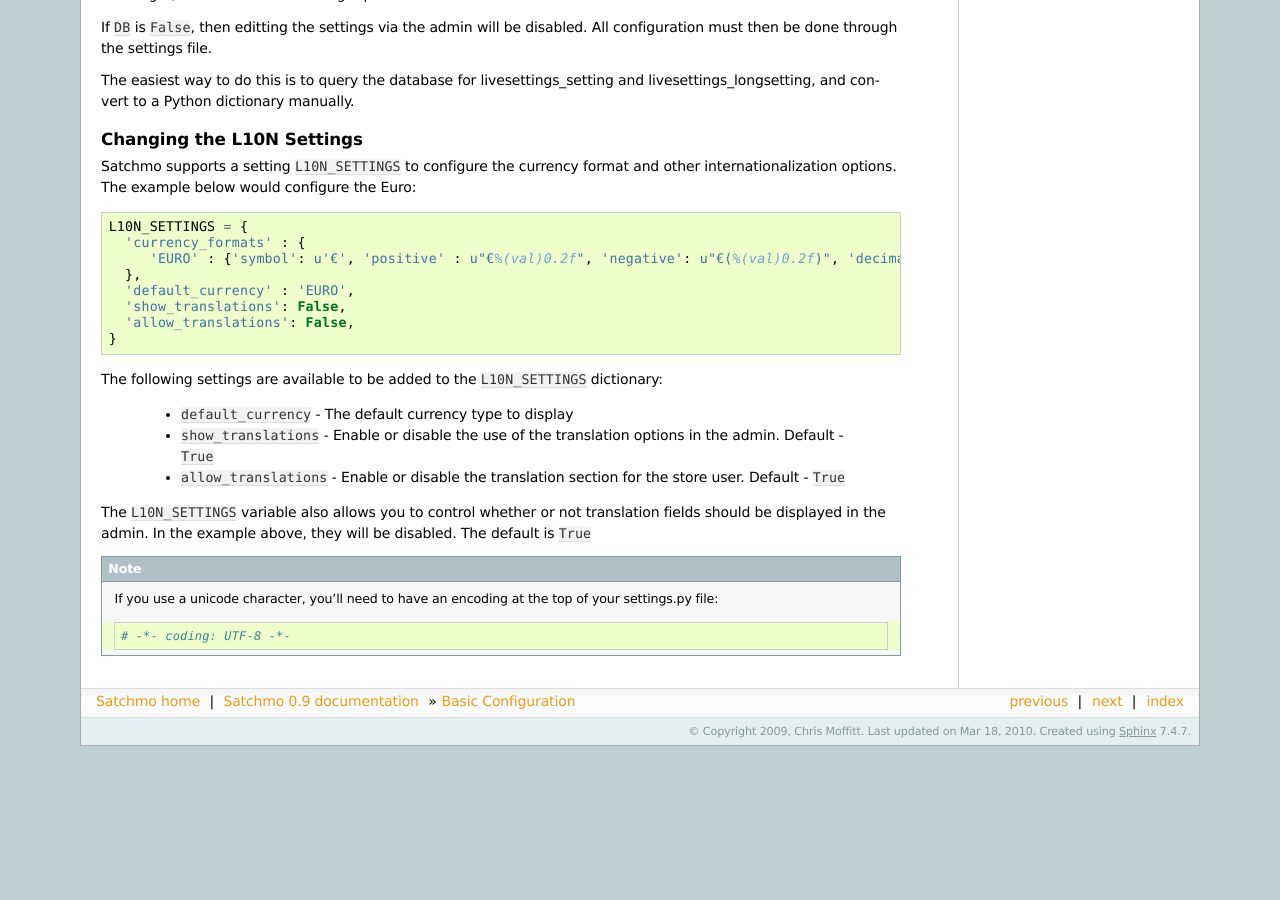
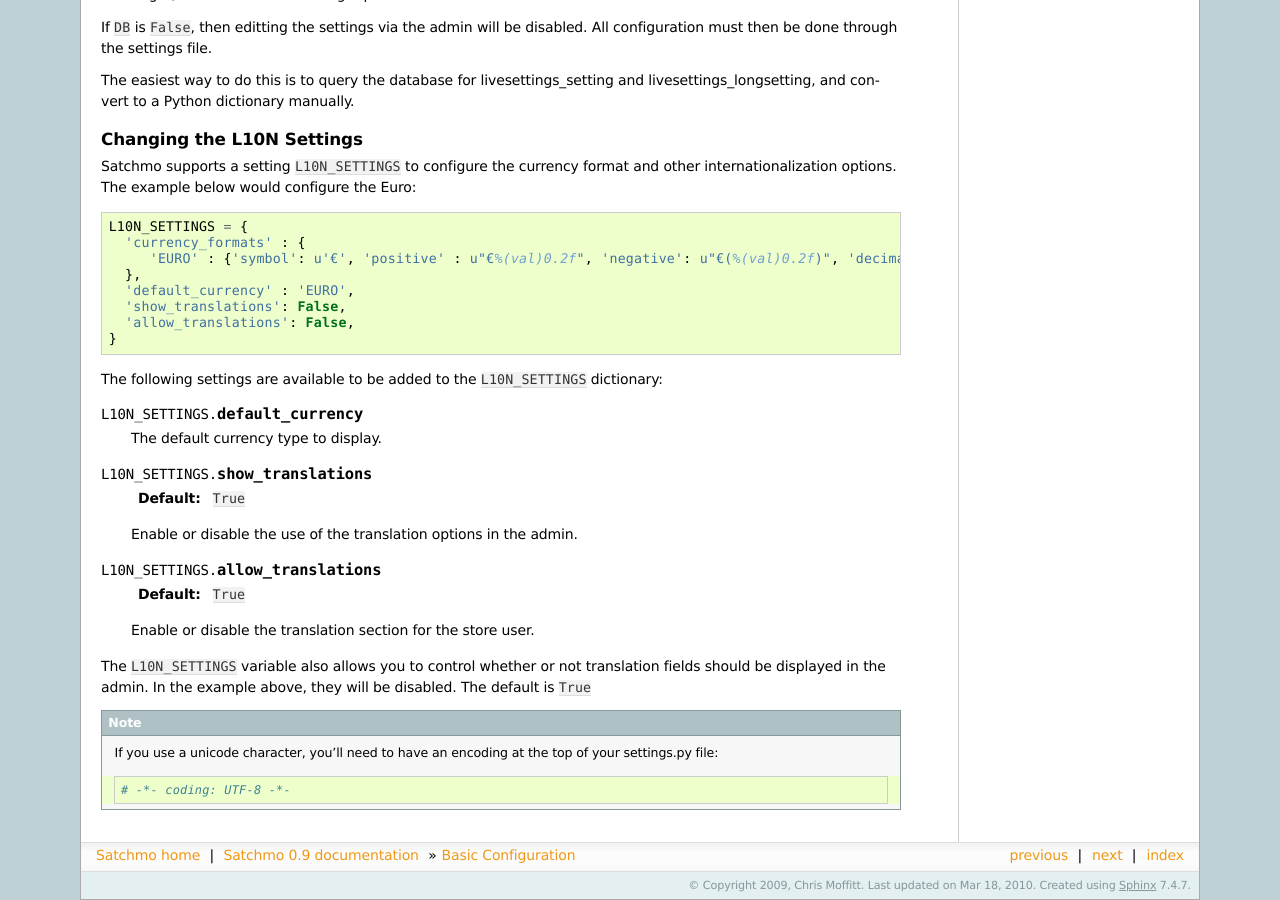
Before and after one commit to opencoca/WEB-Satchmo, a Sphinx documentation site: the page built from docs/configuration.txt, in a window 1280 px wide and 900 px high, scrolled down 4321 px. Built offline with Sphinx 7.4.7, drawn with Linux system fonts in a browser that asks for light colours; before the commit the page ends 5067 px from its top, so only the background shows below that; some of the changed text lies outside the part shown.

Commit message:
docs/configuration: use data markup for L10N_SETTINGS

```diff
--- a/docs/configuration.txt
+++ b/docs/configuration.txt
@@ -286,9 +286,21 @@
 
 The following settings are available to be added to the ``L10N_SETTINGS`` dictionary:
 
-    - ``default_currency`` - The default currency type to display
-    - ``show_translations`` - Enable or disable the use of the translation options in the admin. Default - ``True``
-    - ``allow_translations`` - Enable or disable the translation section for the store user. Default - ``True``
+.. data:: L10N_SETTINGS.default_currency
+
+   The default currency type to display.
+
+.. data:: L10N_SETTINGS.show_translations
+
+   :default: ``True``
+
+   Enable or disable the use of the translation options in the admin.
+
+.. data:: L10N_SETTINGS.allow_translations
+
+   :default: ``True``
+
+   Enable or disable the translation section for the store user.
 
 
 
```
